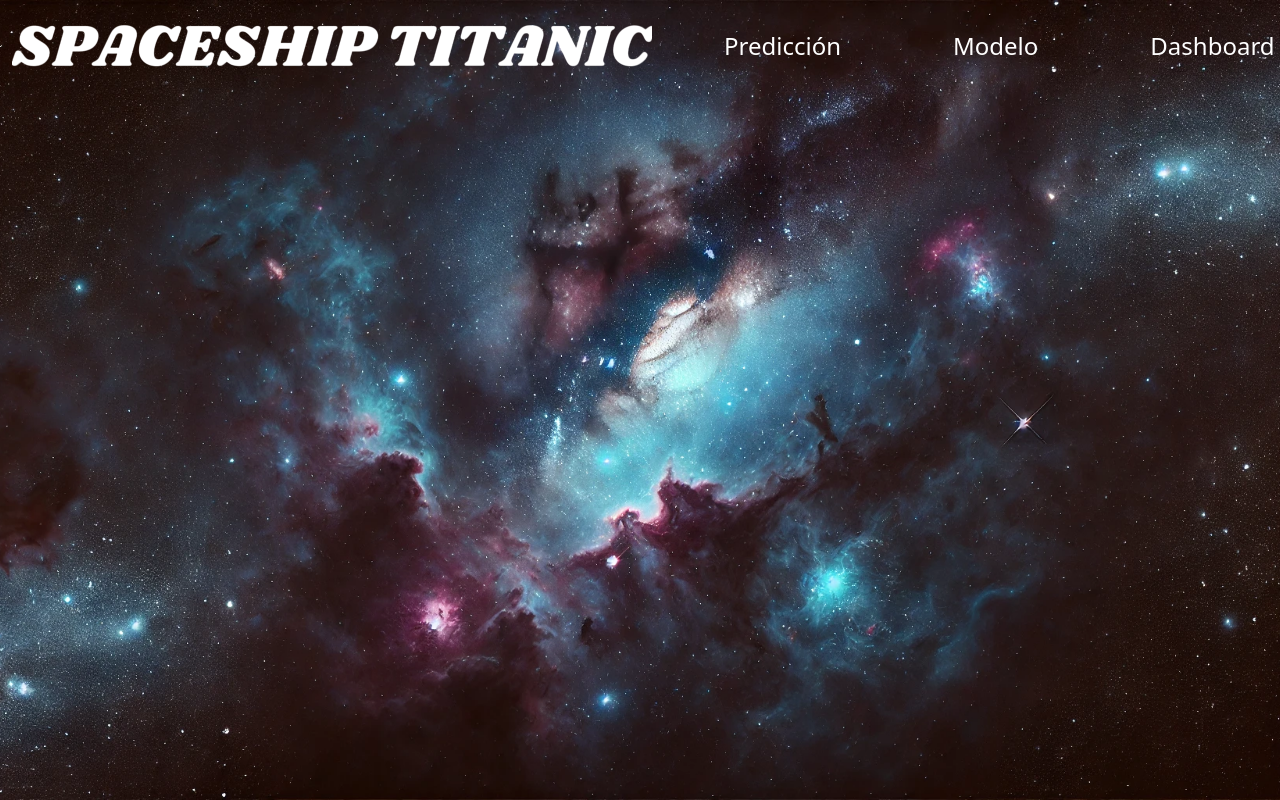
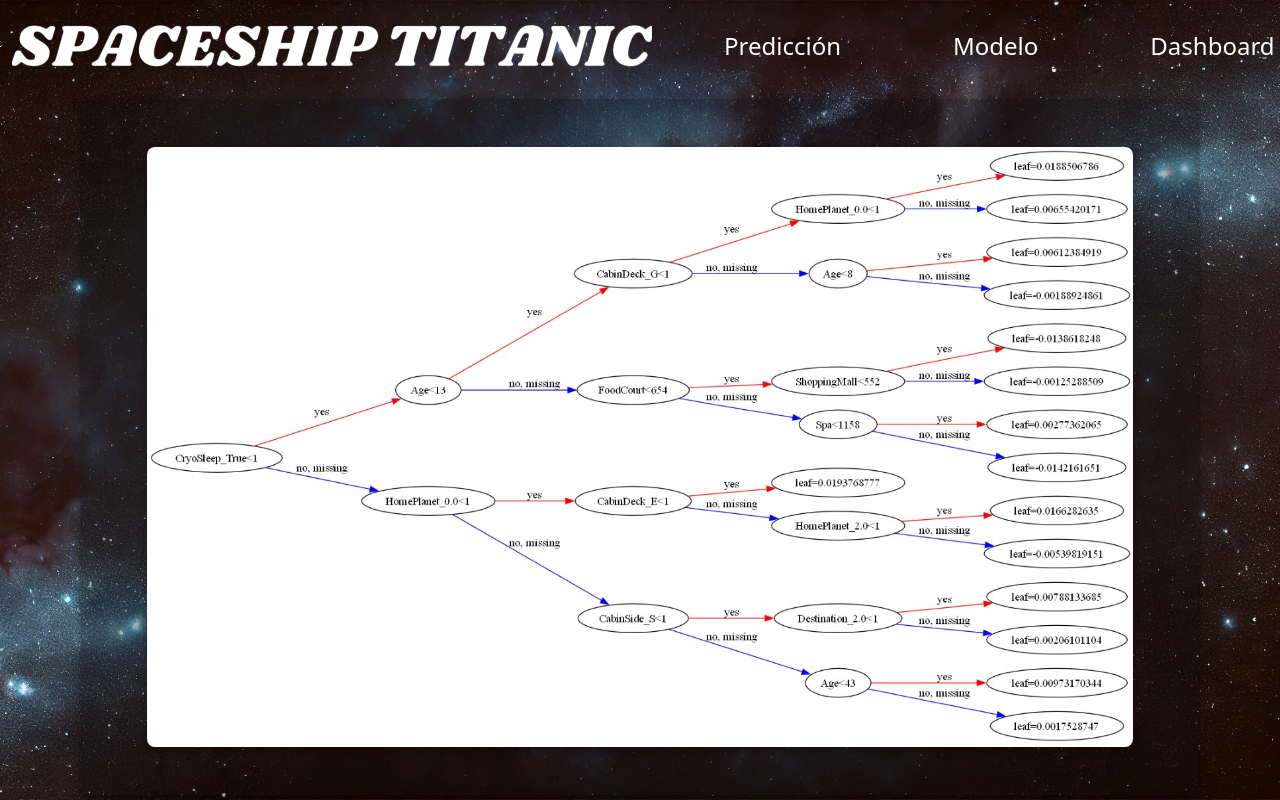
Before and after one commit to inteligenciaArtificialEquipo5/frontend, a React (Vite) app: page /modelo in a window 1280 px wide. Shown: the top 800 px of the page. Built offline with nearby package versions, Linux system fonts and the light colour scheme.

Commit message:
grafico del modelo cargado en la pagina de modelo

```diff
--- a/src/pages/ModeloPage.jsx
+++ b/src/pages/ModeloPage.jsx
@@ -1,10 +1,25 @@
+import { motion } from 'framer-motion';
+import styles from '../styles/styles-modelpage.module.scss';
+
+import modeloImagen from '../assets/images/ModeloArbol.jpeg'
 
 const ModeloPage = () => {
     return (
-        <div>
+        <motion.section
+            className={`container mt-2 p-5 ${styles.contenedorPrincipalDashboard}`}
+            initial={{ opacity: 0, scale: 0.8 }}
+            animate={{ opacity: 1, scale: 1 }}
+            transition={{
+                type: "spring",
+                stiffness: 260,
+                damping: 20,
+                duration: 0.5
+            }}>
 
-        </div>
-    )
+
+            <img src={modeloImagen} alt="Modelo Sin Fondo" className={`img-fluid ${styles.modeloImagen}`} />
+        </motion.section>
+    );
 }
 
-export default ModeloPage
+export default ModeloPage;
--- /dev/null
+++ b/src/styles/styles-modelpage.module.scss
@@ -0,0 +1,42 @@
+@import "./styles-colors.scss";
+
+.contenedorPrincipalDashboard {
+    max-width: 1200px;
+    width: 100%;
+    height: auto; // Cambiado para que el contenedor se ajuste automáticamente a la imagen
+    margin: 0 auto;
+    background-color: rgba($colorNegroEspacial, 0.3); // Fondo semitransparente
+    border-radius: 8px;
+    box-shadow: 0 4px 8px rgba(0, 0, 0, 0.5); // Sombra para mayor visibilidad
+    display: flex;
+    flex-direction: column;
+    align-items: center;
+    justify-content: center;
+    text-align: center;
+
+    @media (max-width: 1024px) {
+        padding: 1rem;
+        max-height: 80vh;
+    }
+
+    @media (max-width: 768px) {
+        padding: 1rem;
+        max-height: 70vh;
+    }
+}
+
+.pageTitle {
+    font-size: 2.5rem; // Ajustado el tamaño para mejor legibilidad
+    color: $colorAzulEstelar;
+    margin-bottom: 2rem;
+}
+
+.modeloImagen {
+    max-width: 100%;
+    max-height: 75vh;
+    object-fit: contain; // Mantiene las proporciones de la imagen
+    border-radius: 8px;
+    box-shadow: 0 4px 6px rgba(0, 0, 0, 0.3);
+    margin: 0 auto; // Centrado en el contenedor
+    display: block; // Asegura que se muestre como bloque para evitar problemas de alineación
+}
```
Also changed, not shown: src/assets/images/ModeloArbol.jpeg (added).
